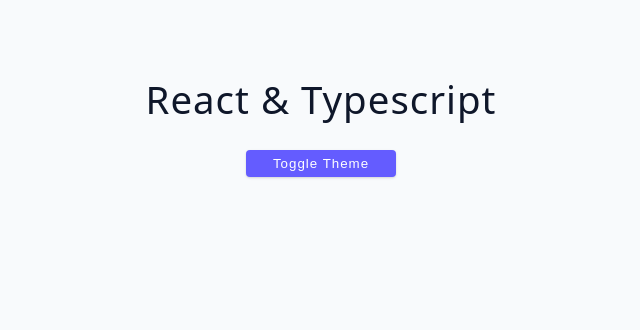
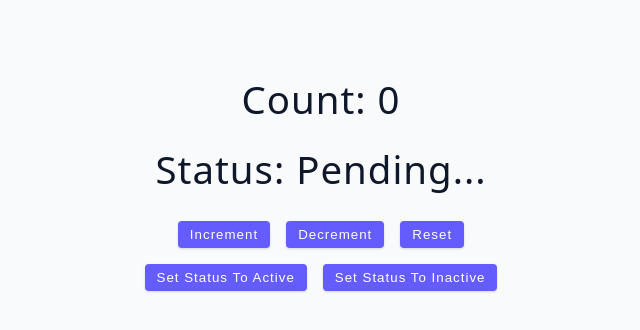
Before and after one commit to JosephMasu/typeScriptWithReact, a React (Vite) app: page / in a window 1280 px wide. Shown: the top 330 px of the page, without its empty margins (319-959 px from the left). Built offline with nearby package versions, Linux system fonts and the light colour scheme.

Commit message:
reducer API

```diff
--- a/src/App.tsx
+++ b/src/App.tsx
@@ -1,7 +1,9 @@
 // import Component from "./starter/02-props";
 // import Component from "./starter/03-state";
 // import Component from "./starter/04-events";
-import Component from "./starter/06-context";
+// import Component from "./starter/06-context";
+import Component from "./starter/07-reducers";
+
 
 
 function App() {
--- a/src/final/07-reducers/reducer.ts
+++ b/src/final/07-reducers/reducer.ts
@@ -33,6 +33,9 @@ export const counterReducer = (
     case 'setStatus':
       return { ...state, status: action.payload };
     default:
+      const UnhandleActionType: never = action;
+      throw new Error(`unexpected action type: ${UnhandleActionType}. please
+        double check reducer.`)
       return state;
   }
 };
--- a/src/starter/07-reducers/index.tsx
+++ b/src/starter/07-reducers/index.tsx
@@ -1,8 +1,38 @@
+import { useReducer } from "react";
+import { initialState, counterReducer } from "../../final/07-reducers/reducer";
+
 function Component() {
+  const [state, dispatch] = useReducer(counterReducer,initialState)
   return (
     <div>
-      <h2>React & Typescript</h2>
-      <h2>useReducer Hook</h2>
+      <h2>Count: {state.count}</h2>
+      <h2>Status: {state.status}</h2>
+
+      <div className='btn-container'>
+        <button onClick={() => dispatch({type: 'increment'})} className='btn'>
+          Increment
+        </button>
+        <button onClick={() => dispatch({type: 'decrement'})} className='btn'>
+          Decrement
+        </button>
+        <button onClick={() => dispatch({type: 'reset'})} className='btn'>
+          Reset
+        </button>
+      </div>
+      <div className='btn-container'>
+        <button
+          onClick={() => dispatch({type: 'setStatus', payload:'active'})}
+          className='btn'
+        >
+          Set Status to Active
+        </button>
+        <button
+          className='btn'
+          onClick={() => dispatch({type: 'setStatus', payload:'inactive'})}
+        >
+          Set Status to Inactive
+        </button>
+      </div>
     </div>
   );
 }
```
